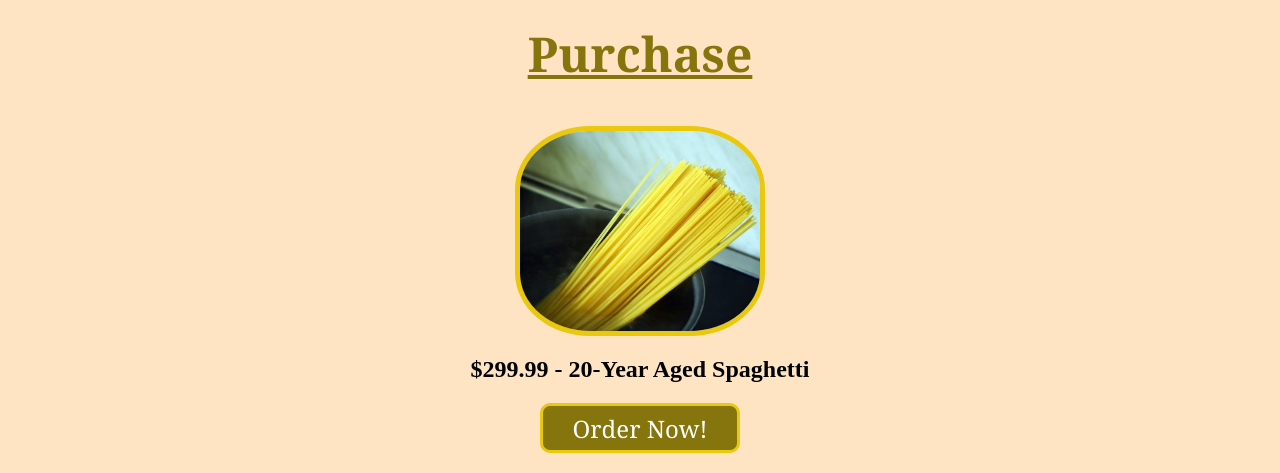
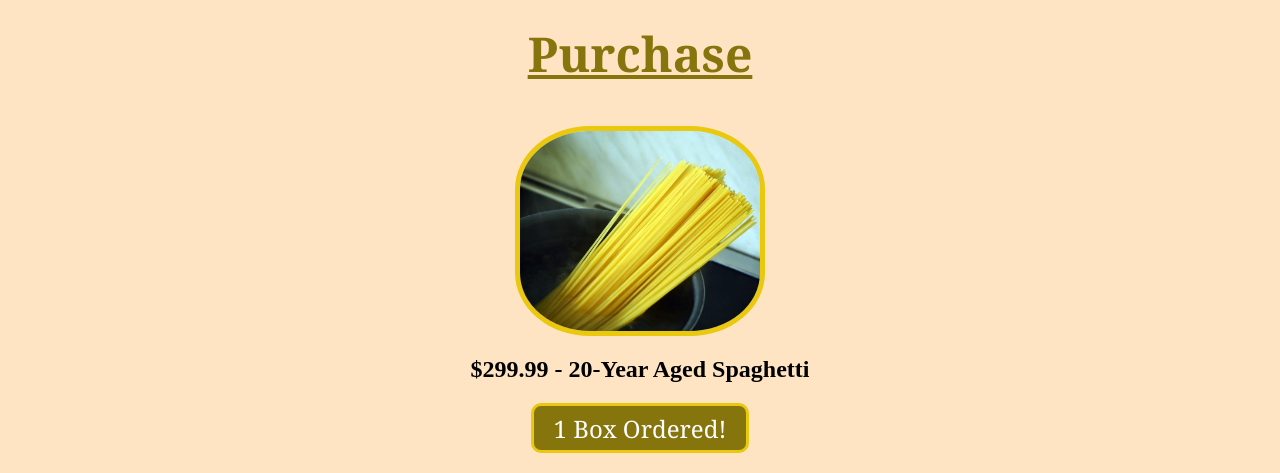
Before and after one commit to ConstintCreations/Resolution-General-Coding-W1, a plain HTML site: page index.html in a window 1280 px wide. Both pictures are taken after a click on the button "Order Now!". Shown: the part 3576-4049 px from the top of the page. Drawn offline with Linux system fonts and the light colour scheme.

Commit message:
Add Javascript Code

```diff
--- a/index.html
+++ b/index.html
@@ -42,8 +42,9 @@
     <div>
         <img src="images/spaghetti-e.jpg">
         <strong>$299.99 - 20-Year Aged Spaghetti</strong>
-        <button>Order Now!</button>
+        <button id="order-button">Order Now!</button>
     </div>
 
+    <script src="script.js" defer></script>
   </body>
 </html>
--- a/main.css
+++ b/main.css
@@ -73,9 +73,9 @@ div img {
 }
 
 button {
-    width: 200px;
     height: 50px;
     font-size: 1.5rem;
+    padding: 0px 20px;
     font-family: Cambria, Cochin, Georgia, Times, 'Times New Roman', serif;
     color: white;
     background-color: rgb(134, 116, 12);
--- /dev/null
+++ b/script.js
@@ -0,0 +1,8 @@
+let count = 0;
+
+const button = document.getElementById('order-button');
+
+button.addEventListener('click', () => {
+    count++;
+    button.textContent = `${count} Box${count > 1 ? "es" : ""} Ordered!`;
+});
```
